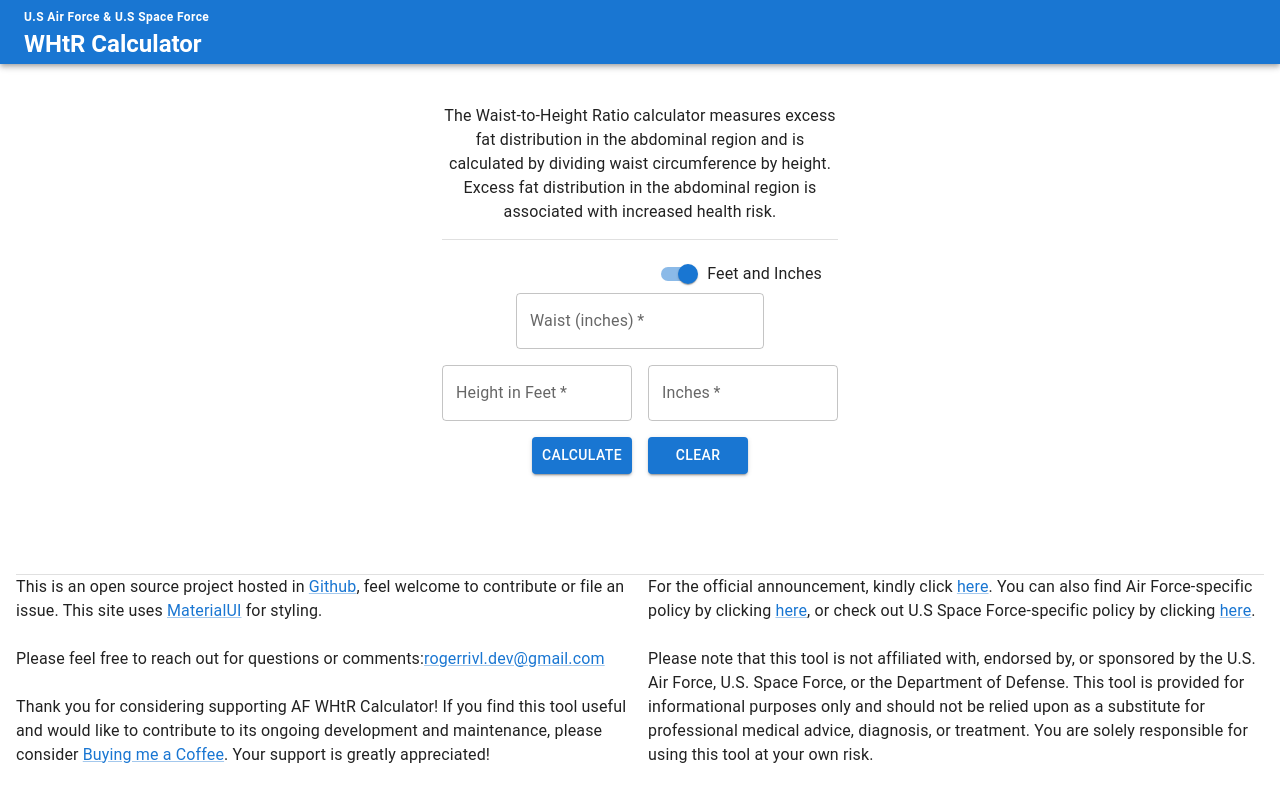
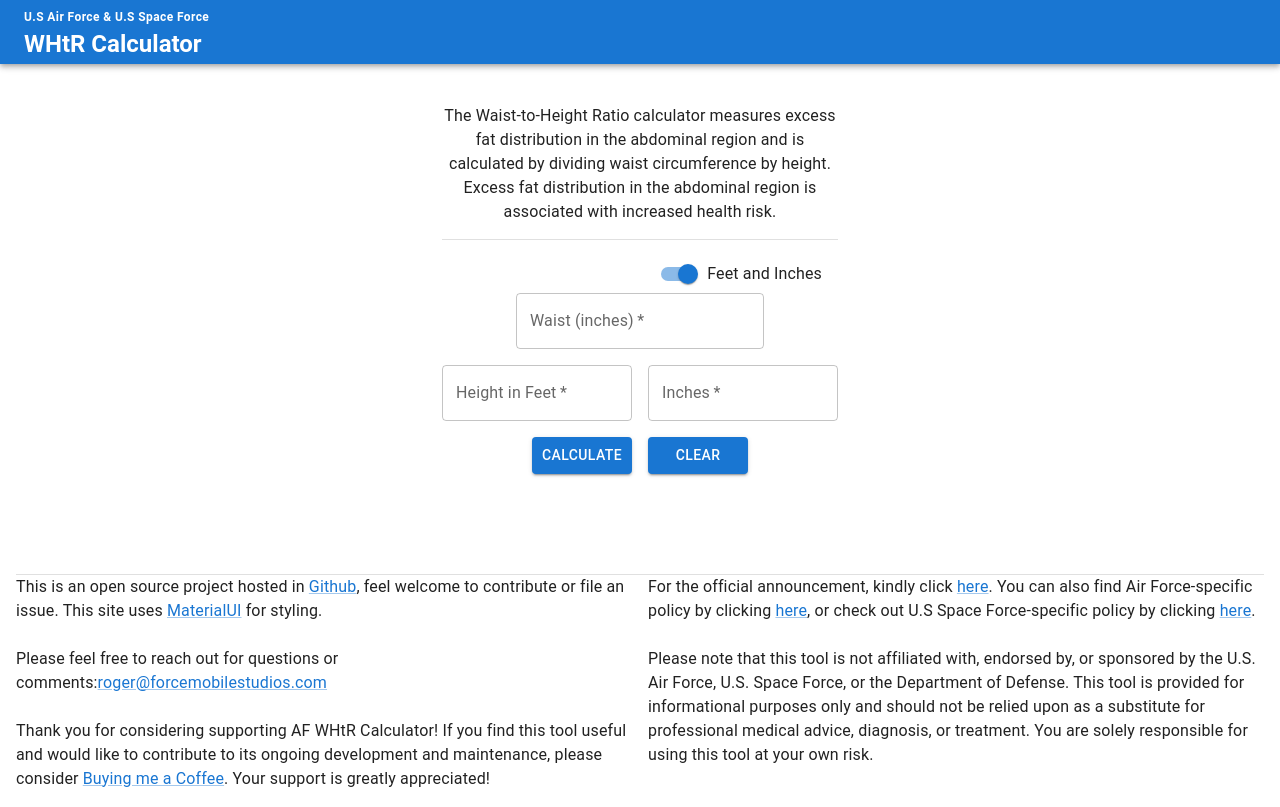
Before and after one commit to rogerrivl/AF-WHtR, a React (Create React App) app: page / in a window 1280 px wide. Built offline with nearby package versions, Linux system fonts and the light colour scheme.

Commit message:
minor chnages

```diff
--- a/src/components/Footer.js
+++ b/src/components/Footer.js
@@ -34,8 +34,8 @@ const Footer = () => {
               </Typography>
               <Typography mt={3} variant="body1">
                 Please feel free to reach out for questions or comments:
-                <Link href="mailto:rogerrivl.dev@gmail.com">
-                  rogerrivl.dev@gmail.com
+                <Link href="mailto:roger@forcemobilestudios.com">
+                roger@forcemobilestudios.com
                 </Link>
               </Typography>
               <Typography mt={3} variant="body1">
@@ -108,8 +108,8 @@ const Footer = () => {
               </Typography>
               <Typography mt={3} variant="body1">
                 Please feel free to reach out for questions or comments:
-                <Link href="mailto:rogerrivl.dev@gmail.com">
-                  rogerrivl.dev@gmail.com
+                <Link href="mailto:roger@forcemobilestudios.com">
+                roger@forcemobilestudios.com
                 </Link>
               </Typography>
               <Typography mt={3} variant="body1">
@@ -164,6 +164,7 @@ const Footer = () => {
           </>
         )}
       </Grid>
+
     </Box>
   );
 };
```
